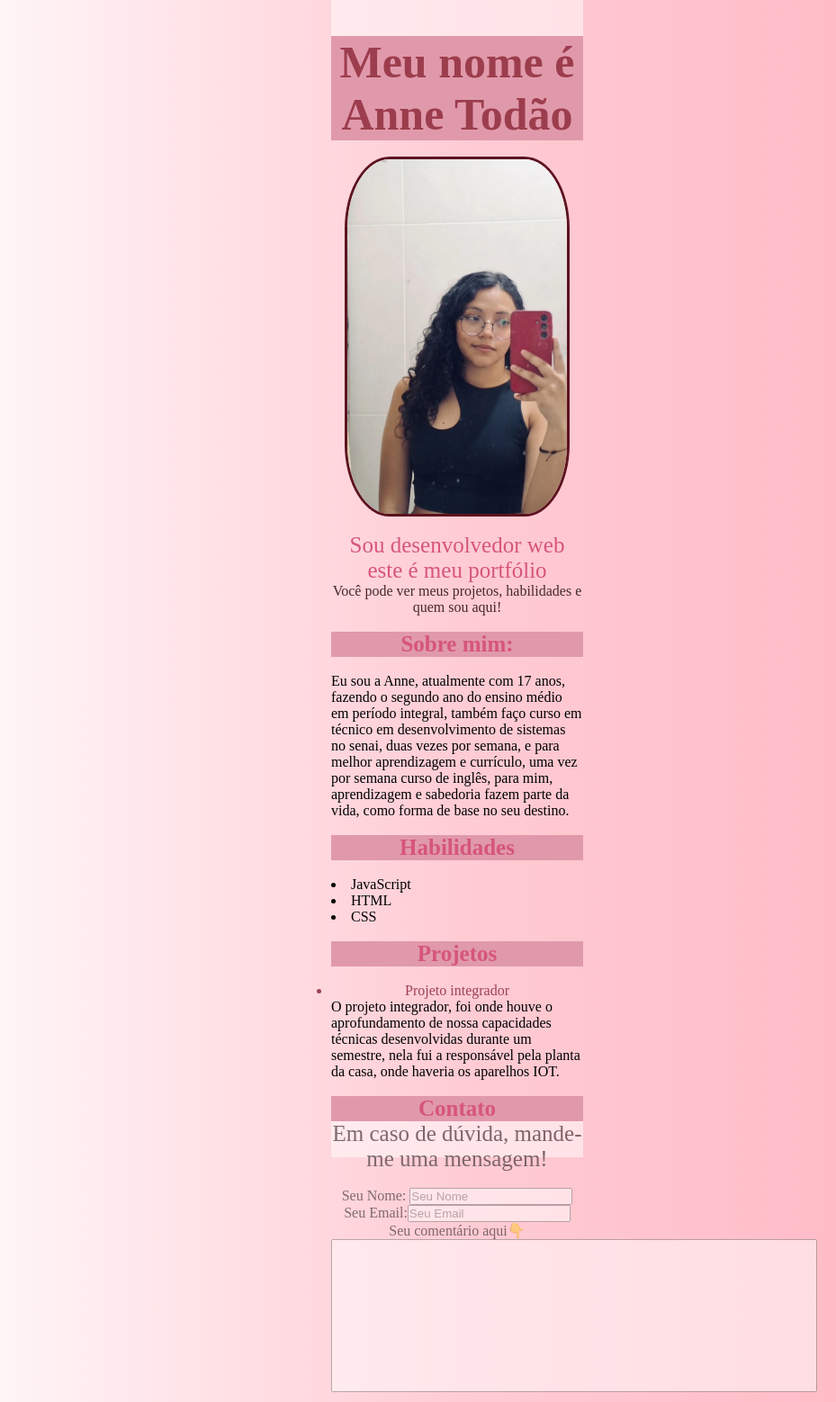
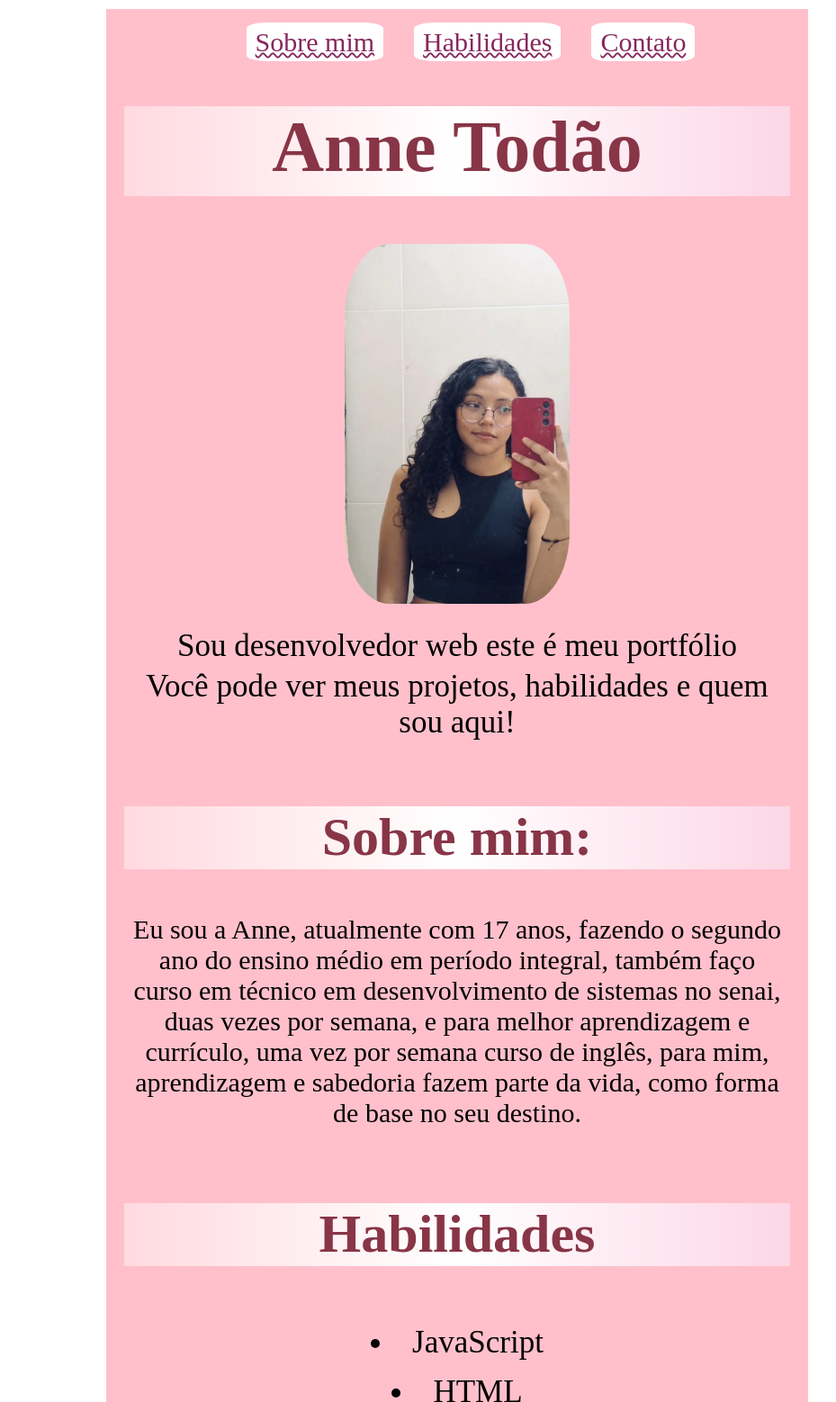
Before and after one commit to Anne-todao/meu--portfolio, a plain HTML site: page index.html in a window 1280 px wide. Shown: the top 1558 px of the page at 90% size, without its empty margins (132-1061 px from the left). Drawn offline with Linux system fonts and the light colour scheme.

Commit message:
terceiro

```diff
--- a/index.html
+++ b/index.html
@@ -4,69 +4,98 @@
     <meta charset="UTF-8">
     <meta name="viewport" content="width=device-width, initial-scale=1.0">
     <link rel="stylesheet" href="style.css">
-    <title>meu portfólio </title>
-
-
-
+    <title>Meu Portfólio</title>
 </head>
 <body>
-    <div class="cabeçalho">
-        <header>
-            <a href="Sobre mim"></a>
-        </header>
-    </div>
-        <h1> Meu nome é Anne Todão</h1><br>
+    <header>
+        <div class="sub11">
+        <a class="link" href="sobre mim">Sobre mim</a>
+        <a class="link" href="Habilidades">Habilidades</a>
+        <a class="link" href="Contato">Contato</a>
 
-    <img class="foto" src ="foto.jpg" alt="minha foto" width="250px" height="400px;">
+    <br>
+    <div>
+        <h1 class="nome">Anne Todão</h1>
+    </header>
+</div>
+   <div class="photo">
+    <img class="foto"src ="foto.jpg" alt="minha foto" width="250px" height="400px;">
+   </div>
 
 <br>
 
+<div>
+    <p class="sub1">Sou desenvolvedor web este é meu portfólio</p>
+    <p class="sub1">Você pode ver meus projetos, habilidades e quem sou aqui!</p>
+</div>
 
-    <p class="sub">Sou desenvolvedor web este é meu portfólio</p>
-    <p class="paragrafo">Você pode ver meus projetos, habilidades e quem sou aqui!</p>
 <br>
+<div>
 <main>
-    <h2 id="sub2">Sobre mim:</h2>
-    <br>
-<p>Eu sou a Anne, atualmente com 17 anos, fazendo o segundo ano do ensino médio em
+    <h2 class="sub2">Sobre mim:</h2>
+
+<p class="sub3">Eu sou a Anne, atualmente com 17 anos, fazendo o segundo ano do ensino médio em
     período integral, também faço curso em técnico em desenvolvimento de sistemas no
     senai, duas vezes por semana, e para melhor aprendizagem e currículo, uma vez por semana
      curso de inglês, para mim, aprendizagem e sabedoria fazem parte da vida, como forma de
      base no seu destino.  </p>
+</div>
+
 <br>
+<div>
 
+    <h3 class="sub2">Habilidades</h3>
+        <li class="sub5">JavaScript</li>
+        <li class="sub5">HTML</li>
+        <li class="sub5">CSS</li>
 
-    <h3 class="sub1">Habilidades</h3>
+</div>
+
     <br>
-    <il>
-        <li>JavaScript</li>
-        <li>HTML</li>
-        <li>CSS</li>
-    </il>
-    <br>
- <h3 class="sub1">Projetos</h3>
- <ul class="lista2">
-    <br>
-    <li class="porjeto">Projeto integrador</li>
- </ul>
-<p>O projeto integrador, foi onde houve o aprofundamento de nossa capacidades técnicas desenvolvidas
+
+<div>
+ <h3 class="sub2">Projetos</h3>
+
+    <li class="sub5">Projeto integrador</li>
+
+<p class="sub3">O projeto integrador, foi onde houve o aprofundamento de nossa capacidades técnicas desenvolvidas
     durante um semestre, nela fui a responsável pela planta da casa, onde haveria os aparelhos IOT. </p>
 </main>
+</div>
+
     <br>
-    <h4 class="oi">Contato</h4>
+
+<div>
+    <h4 class="sub2">Contato</h4>
                 <header >
         <div class="boxcontato">
             <form>
-            <p class="Contato">Em caso de dúvida, mande-me uma mensagem!</p>
-           <br>Seu Nome: <input class="inf" type="text" placeholder="Seu Nome" required>
-           Seu Email:<input class="inf" type="text" placeholder="Seu Email" required>
-            <br> <p class="comentario" >Seu comentário aqui👇</p>
-         <input class="text" type="text" required><br><br>
-         <input class="enviar" type="submit"><br>
 
-            </form>
+            <p class="sub3">Em caso de dúvida, mande-me uma mensagem!</p>
+
+          Seu Nome:<input class="sub6" type="text" placeholder="Seu Nome" required>
+           Seu Email:<input class="sub6" type="text" placeholder="Seu Email" required>
+            <br> <p class="sub3" >Seu comentário aqui👇</p>
+         <input class="sub7" type="text" required><br><br>
+         <input class="sub8" type="submit"><br>
+
+         <br> <p class="sub3">Não deixe de me seguir nas redes sociais!</p>
+<div class="imagens">
+         <a href="https://www.instagram.com/gaby_todao">
+                <img class="sub12" src="insta.png" alt="instagram"></a>
+
+        <a href="https://www.linkedin.com/in/anne-tod%C3%A3o-a4972134b/" >
+            <img class="sub13" src="linkedin.png" alt="linkedin">
+        </a>
+
+           </div>
+        </form>
+</div>
         </div>
         </header>
 
 </body>
 </html>
+
+</body>
+</html>
--- a/style.css
+++ b/style.css
@@ -1,94 +1,129 @@
-*{
-    margin: 0;
-    padding: 0;
-    box-sizing: border-box
-    ;
+.nome{
+    background: linear-gradient(to right,rgb(255, 218, 224),rgb(255, 255, 255), rgb(252, 215, 230));
+    height: 100px;
+    font-size: 80px;
+    text-align: center;
+    color: rgb(136, 53, 71);
 }
-h1{
-    font-size:50px;
-    color:rgb(156, 61, 77);
-    background-color: rgb(224, 153, 171);
+
+body{
+    background-color: pink;
+    margin-top: 10px;
+    margin-left: 100px;
+    margin-right: 100px;
+    border-color: white;
+    padding: 20px;
+    border-left: 150px solid white;
+    border-right: 150px solid white;
+    box-shadow: 0 0 0 100px white;
+
+}
+
+.link{
+    font-size: 30px;
+    color: rgb(134, 39, 95);
+    align-items: center;
+    margin-left: 30px;
+    text-decoration: none;
+    text-decoration-line:underline;
+    text-decoration-style: wavy ;
+    text-decoration-thickness:2px;
+    padding: 5px 10px;
+    background: white;
+    border-radius: 15%;
+}
+
+.foto{
+    border-radius: 20%;
+}
+
+.photo{
+    text-align:center;
+}
+
+.sub1{
     text-align: center;
+    font-size: 35px;
+    margin:5px
+
 }
-.sub1{
-    font-size: 25px;
-    color: rgb(214, 85, 124);
+
+.sub2{
+    background: linear-gradient(to right,rgb(255, 218, 224),rgb(255, 255, 255), rgb(252, 215, 230));
+    height: 70px;
+    font-size: 60px;
     text-align: center;
-    background-color: rgb(224, 153, 171);
+    color: rgb(136, 53, 71);
 }
-#sub2{
-    font-size: 25px; ;
-    color: rgb(214, 85, 124);
-     text-align: center;
-    background-color: rgb(224, 153, 171);
+
+.sub3{
+    text-align: center;
+    font-size: 30px;
+    margin:5px
+
 }
-.paragrafo{
-    font-size: 16px;
-    color:rgb(71, 41, 41);
-     text-align: center;
+
+.sub4{
+    text-align: center;
+    font-size: 30px;
+    margin:5px
+
+}
+
+.sub5{
+    text-align: center;
+    font-size: 35px;
+    margin:5px;
+    padding: 5px 8px;
 
 
 }
-body{
-    background-image: linear-gradient(to right, rgb(255, 255, 255), rgb(255, 204, 212), rgb(255, 180, 193));
-    margin-left: 500px;
-    margin-right: 500px;
-}
-.foto{
-    border-radius:20%;
-    border:solid rgb(92, 19, 31);
-    display: flex;
-    margin: auto;
-
-
-}
-ul{
+.boxcontato{
     text-align: center;
 }
-.lista2{
-    text-align: center;
+
+.sub6{
+    height: 40px;
+    width: 170px;
+    border-radius: 10%;
+    border-color: pink;
 }
-.porjeto{
-    color: rgb(158, 66, 82);
-}
-.sub{
-    font-size: 25px;
-    color: rgb(214, 85, 124);
-    text-align: center;}
 
-.oi{
-    font-size: 25px;
-    color:rgb(214, 85, 124);
-    background-color:rgb(224, 153, 171);
-    text-align: center;
-}
-.Contato{
-    font-size: 25px;
-    text-align: center;
-}
-a{
-    color: rgb(150, 68, 82);
-}
-.comentario{
-    text-align: center;
-}.text{
+.sub7{
     width: 540px;
     height:170px ;
     font-size: 25px;
 }
-.boxcontato{
-    text-align: center;
-}
-.enviar{
-    height: 40px;
+
+.sub8{
+     height: 40px;
     width: 100px;
     background-image: linear-gradient(to right,rgb(255, 176, 188), rgb(255, 217, 224));
     border-radius: 10%;
     border-color: pink;
 }
-header{
-    background-color: white;
-    height: 40px;
-    opacity: 50%;
+
+.sub11{
     text-align: center;
 }
+
+.sub12{
+    border-radius: 30%;
+    width: 80px;
+    height: 80px;
+
+}
+
+.sub13{
+    border-radius: 20%;
+    width: 80px;
+    height: 80px;
+
+}
+
+.sub14{
+    border-radius: 20%;
+    width: 80px;
+    height: 80px;
+
+}
```
Also changed, not shown: insta.png (added), linkedin.png (added).
